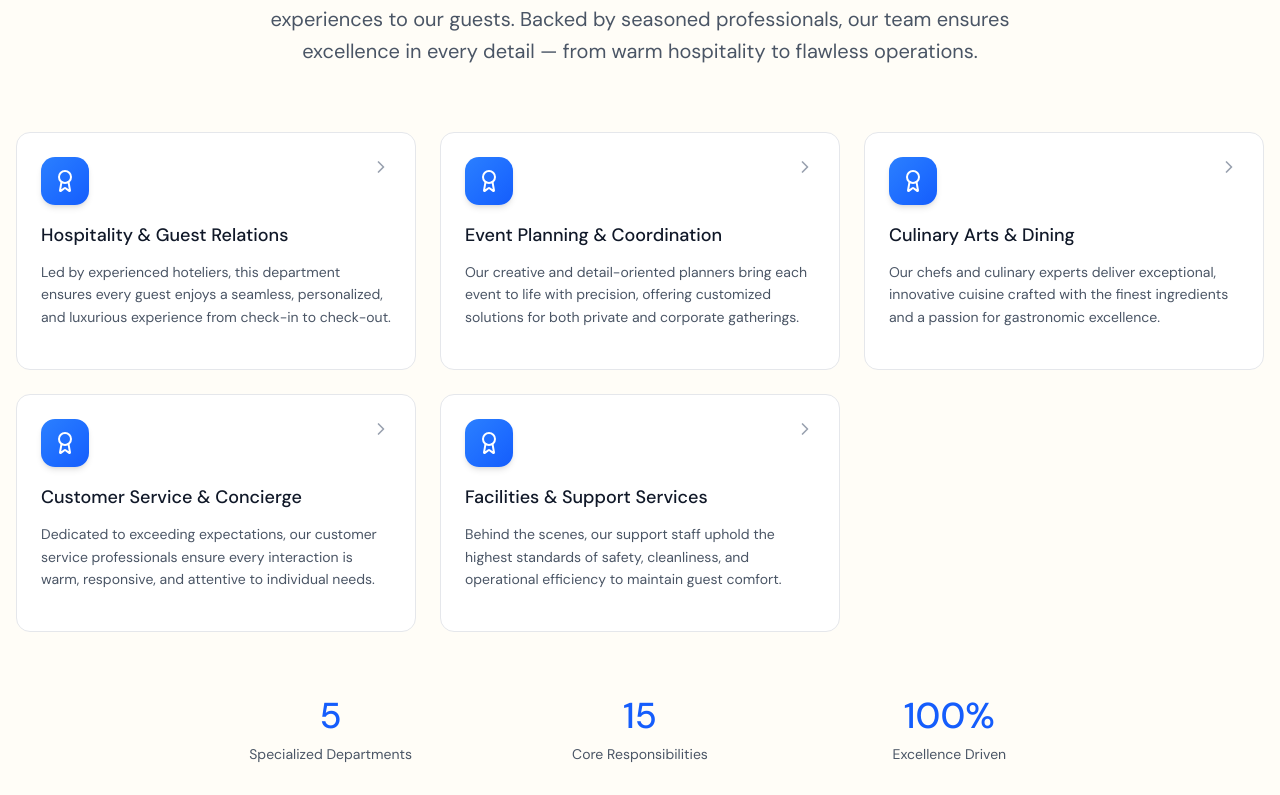
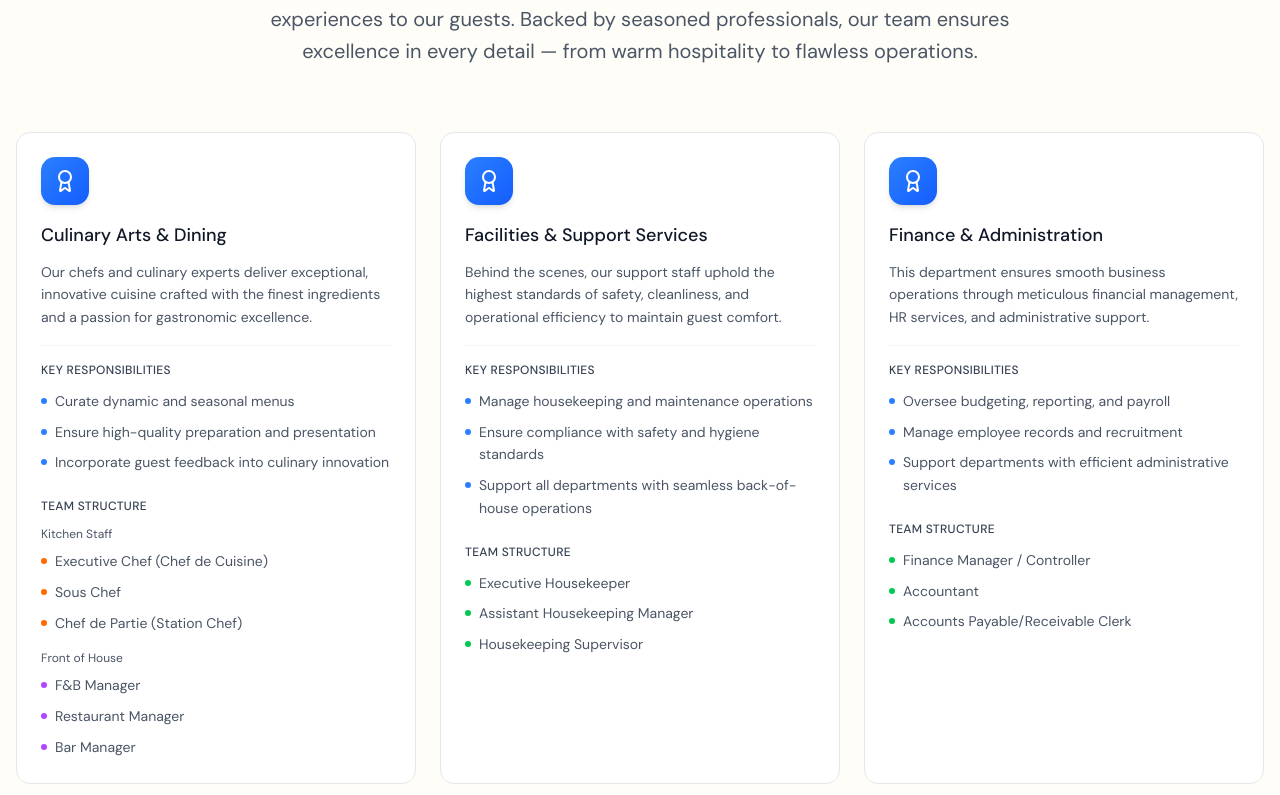
Before and after one commit to DarkRajeshow/The-Cult-Hospitality, a React (Vite) app: page /about in a window 1280 px wide. Shown: the part 4405-5200 px from the top of the page. Built offline with nearby package versions, Linux system fonts and the light colour scheme.

Commit message:
fix brands images and departments

```diff
--- a/src/components/groups/about/DepartmentsSection.tsx
+++ b/src/components/groups/about/DepartmentsSection.tsx
@@ -1,10 +1,14 @@
-import { Award, ChevronRight, Briefcase } from 'lucide-react'
-import { useState } from 'react'
+import { Award, Briefcase } from 'lucide-react'
 
 interface IDepartment {
     name: string;
     summary: string;
     keyResponsibilities: string[];
+    teamStructure?: {
+        team?: string[];
+        KitchenStaff?: string[];
+        FrontOfHouse?: string[];
+    };
 }
 
 interface DepartmentsSectionProps {
@@ -14,8 +18,6 @@ interface DepartmentsSectionProps {
 }
 
 function DepartmentsSection({ title, description, departments }: DepartmentsSectionProps) {
-    const [expandedDept, setExpandedDept] = useState<number | null>(null);
-
     return (
         <section className="py-16 md:py-24">
             <div className="container mx-auto px-4">
@@ -38,23 +40,14 @@ function DepartmentsSection({ title, description, departments }: DepartmentsSect
                         {departments?.map((department, index) => (
                             <div
                                 key={index}
-                                className="group relative bg-white rounded-xl border border-gray-200 hover:border-blue-300 transition-all duration-300 hover:shadow-xl overflow-hidden cursor-pointer"
-                                onClick={() => setExpandedDept(expandedDept === index ? null : index)}
+                                className="group relative bg-white rounded-xl border border-gray-200 hover:border-blue-300 transition-all duration-300 hover:shadow-xl overflow-hidden h-full"
                             >
-                                {/* Card Content */}
-                                <div className="p-6">
+                                <div className="p-6 flex flex-col h-full">
                                     {/* Icon and Name */}
-                                    <div className="flex items-start justify-between mb-4">
-                                        <div className="flex items-center space-x-3">
+                                    <div className="flex items-start mb-4">
                                         <div className="w-12 h-12 bg-gradient-to-br from-blue-500 to-blue-600 rounded-xl flex items-center justify-center flex-shrink-0 shadow-md group-hover:scale-110 transition-transform duration-300">
                                             <Award className="w-6 h-6 text-white" />
                                         </div>
-                                        </div>
-                                        <ChevronRight
-                                            className={`w-5 h-5 text-gray-400 transition-transform duration-300 ${
-                                                expandedDept === index ? 'rotate-90 text-blue-600' : ''
-                                            }`}
-                                        />
                                     </div>
 
                                     <h3 className="text-lg font-semibold text-gray-900 mb-3 group-hover:text-blue-600 transition-colors">
@@ -66,16 +59,15 @@ function DepartmentsSection({ title, description, departments }: DepartmentsSect
                                         {department.summary}
                                     </p>
 
-                                    {/* Expandable Responsibilities */}
-                                    <div className={`transition-all duration-300 ease-in-out ${
-                                        expandedDept === index ? 'max-h-96 opacity-100' : 'max-h-0 opacity-0'
-                                    } overflow-hidden`}>
+                                    <div className="flex-grow">
                                         <div className="pt-4 border-t border-gray-100">
+                                            {/* Key Responsibilities */}
+                                            <div className="mb-6">
                                                 <h4 className="text-xs font-semibold text-gray-700 uppercase tracking-wide mb-3">
                                                     Key Responsibilities
                                                 </h4>
                                                 <ul className="space-y-2">
-                                                {department.keyResponsibilities?.map((responsibility, idx) => (
+                                                    {department.keyResponsibilities?.slice(0, 3).map((responsibility, idx) => (
                                                         <li key={idx} className="flex items-start space-x-2">
                                                             <span className="w-1.5 h-1.5 bg-blue-500 rounded-full mt-2 flex-shrink-0"></span>
                                                             <span className="text-sm text-gray-600 leading-relaxed">
@@ -84,6 +76,60 @@ function DepartmentsSection({ title, description, departments }: DepartmentsSect
                                                         </li>
                                                     ))}
                                                 </ul>
+                                            </div>
+
+                                            {/* Team Structure */}
+                                            {department.teamStructure && (
+                                                <div className="space-y-4">
+                                                    <h4 className="text-xs font-semibold text-gray-700 uppercase tracking-wide mb-3">
+                                                        Team Structure
+                                                    </h4>
+                                                    {department.teamStructure.team && (
+                                                        <div className="mb-4">
+                                                            <ul className="space-y-2">
+                                                                {department.teamStructure.team.slice(0, 3).map((member, idx) => (
+                                                                    <li key={idx} className="flex items-start space-x-2">
+                                                                        <span className="w-1.5 h-1.5 bg-green-500 rounded-full mt-2 flex-shrink-0"></span>
+                                                                        <span className="text-sm text-gray-600 leading-relaxed">
+                                                                            {member}
+                                                                        </span>
+                                                                    </li>
+                                                                ))}
+                                                            </ul>
+                                                        </div>
+                                                    )}
+                                                    {department.teamStructure.KitchenStaff && (
+                                                        <div className="mb-4">
+                                                            <h5 className="text-xs font-medium text-gray-600 mb-2">Kitchen Staff</h5>
+                                                            <ul className="space-y-2">
+                                                                {department.teamStructure.KitchenStaff.slice(0, 3).map((staff, idx) => (
+                                                                    <li key={idx} className="flex items-start space-x-2">
+                                                                        <span className="w-1.5 h-1.5 bg-orange-500 rounded-full mt-2 flex-shrink-0"></span>
+                                                                        <span className="text-sm text-gray-600 leading-relaxed">
+                                                                            {staff}
+                                                                        </span>
+                                                                    </li>
+                                                                ))}
+                                                            </ul>
+                                                        </div>
+                                                    )}
+                                                    {department.teamStructure.FrontOfHouse && (
+                                                        <div>
+                                                            <h5 className="text-xs font-medium text-gray-600 mb-2">Front of House</h5>
+                                                            <ul className="space-y-2">
+                                                                {department.teamStructure.FrontOfHouse.slice(0, 3).map((staff, idx) => (
+                                                                    <li key={idx} className="flex items-start space-x-2">
+                                                                        <span className="w-1.5 h-1.5 bg-purple-500 rounded-full mt-2 flex-shrink-0"></span>
+                                                                        <span className="text-sm text-gray-600 leading-relaxed">
+                                                                            {staff}
+                                                                        </span>
+                                                                    </li>
+                                                                ))}
+                                                            </ul>
+                                                        </div>
+                                                    )}
+                                                </div>
+                                            )}
                                         </div>
                                     </div>
                                 </div>
--- a/src/components/groups/home/OurOfferings.tsx
+++ b/src/components/groups/home/OurOfferings.tsx
@@ -134,7 +134,7 @@ const SubOfferingCard: React.FC<{
                     : 'hover:bg-white/10 border-transparent'
                     }`}
                 onMouseEnter={onHover}
-                onMouseLeave={onLeave}
+                // onMouseLeave={onLeave}
                 onClick={handleClick}
             >
                 {subOffering.icon && (
@@ -303,7 +303,7 @@ const OurOfferings: React.FC<{ offerings: Offering[] }> = ({ offerings = [] }) =
                                     key={offering.id}
                                     className="group cursor-pointer"
                                     onMouseEnter={() => handleCardHover(offering)}
-                                    onMouseLeave={handleCardLeave}
+                                    // onMouseLeave={handleCardLeave}
                                     onClick={(e) => handleCardClick(offering, e)}
                                 >
                                     <Card className={`border-0 shadow-sm transition-all duration-300 overflow-hidden`}>
--- a/src/pages/About.tsx
+++ b/src/pages/About.tsx
@@ -90,14 +90,14 @@ const aboutContent = {
     description: "Our team consists of industry experts committed to delivering excellence:",
     members: [
       {
+        name: "Siddeshwar Jokare",
+        role: "Co-Founder & Director",
+        description: "Drives strategic growth and operational excellence across all brands."
+      },
+      {
         name: "Sahil Bhandari",
         role: "Co-Founder & Director",
         description: "Leads with extensive hospitality experience, ensuring innovation and guest satisfaction."
-      },
-      {
-        name: "Siddeshwar Jokare",
-        role: "Co-Founder & Director",
-        description: "Drives strategic growth and operational excellence across all brands."
       },
       {
         name: "Mahesh Bhandari",
@@ -111,6 +111,77 @@ const aboutContent = {
     description:
       "Each of our specialized departments plays a critical role in delivering exceptional experiences to our guests. Backed by seasoned professionals, our team ensures excellence in every detail — from warm hospitality to flawless operations.",
     departments: [
+      {
+        name: "Culinary Arts & Dining",
+        summary:
+          "Our chefs and culinary experts deliver exceptional, innovative cuisine crafted with the finest ingredients and a passion for gastronomic excellence.",
+        keyResponsibilities: [
+          "Curate dynamic and seasonal menus",
+          "Ensure high-quality preparation and presentation",
+          "Incorporate guest feedback into culinary innovation"
+        ],
+        teamStructure: {
+          KitchenStaff: [
+            "Executive Chef (Chef de Cuisine)",
+            "Sous Chef",
+            "Chef de Partie (Station Chef)",
+            "Commis Chef",
+            "Pastry Chef",
+            "Garde Manger",
+            "Kitchen Porter / Steward"
+          ],
+          FrontOfHouse: [
+            "F&B Manager",
+            "Restaurant Manager",
+            "Bar Manager",
+            "Maître d'hôtel / Host/Hostess",
+            "Waiter/Waitress / Server",
+            "Bartender",
+            "Busser / Runner"
+          ]
+        }
+      },
+      {
+        name: "Facilities & Support Services",
+        summary:
+          "Behind the scenes, our support staff uphold the highest standards of safety, cleanliness, and operational efficiency to maintain guest comfort.",
+        keyResponsibilities: [
+          "Manage housekeeping and maintenance operations",
+          "Ensure compliance with safety and hygiene standards",
+          "Support all departments with seamless back-of-house operations"
+        ],
+        teamStructure: {
+          team: [
+            "Executive Housekeeper",
+            "Assistant Housekeeping Manager",
+            "Housekeeping Supervisor",
+            "Room Attendant / Housekeeper",
+            "Laundry Attendant",
+            "Public Area Attendant"
+          ]
+        }
+      },
+      {
+        name: "Finance & Administration",
+        summary:
+          "This department ensures smooth business operations through meticulous financial management, HR services, and administrative support.",
+        keyResponsibilities: [
+          "Oversee budgeting, reporting, and payroll",
+          "Manage employee records and recruitment",
+          "Support departments with efficient administrative services"
+        ],
+        teamStructure: {
+          team: [
+            "Finance Manager / Controller",
+            "Accountant",
+            "Accounts Payable/Receivable Clerk",
+            "HR Manager",
+            "HR Assistant",
+            "Payroll Officer",
+            "Administrative Assistant"
+          ]
+        }
+      },
       {
         name: "Hospitality & Guest Relations",
         summary:
@@ -132,16 +203,6 @@ const aboutContent = {
         ]
       },
       {
-        name: "Culinary Arts & Dining",
-        summary:
-          "Our chefs and culinary experts deliver exceptional, innovative cuisine crafted with the finest ingredients and a passion for gastronomic excellence.",
-        keyResponsibilities: [
-          "Curate dynamic and seasonal menus",
-          "Ensure high-quality preparation and presentation",
-          "Incorporate guest feedback into culinary innovation"
-        ]
-      },
-      {
         name: "Customer Service & Concierge",
         summary:
           "Dedicated to exceeding expectations, our customer service professionals ensure every interaction is warm, responsive, and attentive to individual needs.",
@@ -151,16 +212,6 @@ const aboutContent = {
           "Create memorable, guest-centric experiences"
         ]
       },
-      {
-        name: "Facilities & Support Services",
-        summary:
-          "Behind the scenes, our support staff uphold the highest standards of safety, cleanliness, and operational efficiency to maintain guest comfort.",
-        keyResponsibilities: [
-          "Manage housekeeping and maintenance operations",
-          "Ensure compliance with safety and hygiene standards",
-          "Support all departments with seamless back-of-house operations"
-        ]
-      }
     ]
   },
   highlights: [
--- a/src/pages/Brands.tsx
+++ b/src/pages/Brands.tsx
@@ -81,7 +81,7 @@ const brandsContent = {
       type: "Delivery-First Dining",
       description: "A new era of delivery-first dining, powered by The Cult Hospitality.",
       icon: () => (<img src="/assets/images/cult-kitchen-logo.png" alt="The Cult's Kitchen" className='w-8 h-8 object-contain' />),
-      image: "/assets/images/cults-kitchen.png",
+      image: "https://images.pexels.com/photos/2474661/pexels-photo-2474661.jpeg",
       features: [
         "Delivery-first approach",
         "Multiple culinary concepts",
@@ -96,7 +96,7 @@ const brandsContent = {
           type: "Elevated Dining",
           description: "Elevated dining with seasonal menus and conscious cooking.",
           icon: () => (<img src="/assets/images/cult-kitchen-logo.png" alt="The Cult's Kitchen" className='w-8 h-8 object-contain' />),
-          image: "/assets/images/cults-kitchen.png",
+          image: "https://images.pexels.com/photos/2474661/pexels-photo-2474661.jpeg",
           features: [
             "Seasonal menus",
             "Conscious cooking",
@@ -110,8 +110,8 @@ const brandsContent = {
           name: "The Thali Spot",
           type: "Authentic Indian Thalis",
           description: "Authentic, home-style Indian thalis delivered fresh to your door.",
-          icon: () => (<img src="/assets/images/cult-kitchen-logo.png" alt="The Cult's Kitchen" className='w-8 h-8 object-contain' />),
-          image: "/assets/images/cults-kitchen.png",
+          icon: () => (<img src="/assets/images/cult-thali-spot.png" alt="The Cult's Kitchen" className='w-8 h-8 object-contain' />),
+          image: "https://images.pexels.com/photos/8818732/pexels-photo-8818732.jpeg",
           features: [
             "Home-style Indian thalis",
             "Authentic recipes",
@@ -361,7 +361,7 @@ const BrandsPage = () => {
                         <img
                           src={brand.image}
                           alt={brand.name}
-                          className="w-full h-52 object-cover group-hover:scale-105 transition-transform duration-300"
+                          className="w-full h-[349px] object-cover group-hover:scale-105 transition-transform duration-300"
                         />
                       </div>
                     )}
@@ -435,7 +435,7 @@ const BrandsPage = () => {
                         <img
                           src={subBrand.image}
                           alt={subBrand.name}
-                          className="w-full h-52 object-cover group-hover:scale-105 transition-transform duration-300"
+                          className="w-full h-[349px] object-cover group-hover:scale-105 transition-transform duration-300"
                         />
                       </div>
                     )}
@@ -517,7 +517,7 @@ const BrandsPage = () => {
                     <img
                       src="/assets/images/cult-nuts.png"
                       alt="Cult Organics"
-                      className="w-full h-52 object-cover group-hover:scale-105 transition-transform duration-300"
+                      className="w-full h-[349px] object-cover group-hover:scale-105 transition-transform duration-300"
                     />
                   </div>
                 </CardSpotlight>
@@ -573,7 +573,7 @@ const BrandsPage = () => {
                     <img
                       src="/assets/images/cult-nuts.png"
                       alt="Nuts & Millets"
-                      className="w-full h-52 object-cover group-hover:scale-105 transition-transform duration-300"
+                      className="w-full h-[349px] object-cover group-hover:scale-105 transition-transform duration-300"
                     />
                   </div>
                 </CardSpotlight>
@@ -653,7 +653,7 @@ const BrandsPage = () => {
                     <img
                       src="/assets/images/story.png"
                       alt="Cult Foundation"
-                      className="w-full h-52 object-cover group-hover:scale-105 transition-transform duration-300"
+                      className="w-full h-[349px] object-cover group-hover:scale-105 transition-transform duration-300"
                     />
                   </div>
                 </CardSpotlight>
@@ -705,11 +705,10 @@ const BrandsPage = () => {
                     </ul>
                   </div>
 
-                  <div className="mt-4 rounded-lg overflow-hidden">
+                  <div className="mt-4 rounded-lg overflow-hidden max-h-[340px]">
                     <img
-                      src="/assets/images/story.png"
-                      alt="Tree Plantation"
-                      className="w-full h-auto object-cover group-hover:scale-105 transition-transform duration-300"
+                      src="https://images.pexels.com/photos/5029853/pexels-photo-5029853.jpeg"
+                      className="w-full h-full object-cover"
                     />
                   </div>
                 </CardSpotlight>
@@ -761,11 +760,11 @@ const BrandsPage = () => {
                     </ul>
                   </div>
 
-                  <div className="mt-4 rounded-lg overflow-hidden">
+                  <div className="mt-4 rounded-lg overflow-hidden md:h-[340px]">
                     <img
-                      src="/assets/images/story.png"
+                      src="https://images.pexels.com/photos/8543605/pexels-photo-8543605.jpeg?_gl=1*b84a3q*_ga*MTY5MDEyNTQyMS4xNzU2ODg5NTQw*_ga_8JE65Q40S6*czE3NTk5MDc0OTMkbzIkZzEkdDE3NTk5MDc3NDYkajU5JGwwJGgw"
                       alt="Seed Balls"
-                      className="w-full h-auto object-cover group-hover:scale-105 transition-transform duration-300"
+                      className="w-full h-full object-cover"
                     />
                   </div>
                 </CardSpotlight>
```
Also changed, not shown: src/pages/Home.tsx (+5 -5 lines), public/assets/images/cult-thali-spot.png (added). Lines whose indentation alone changed are shown as unchanged.
